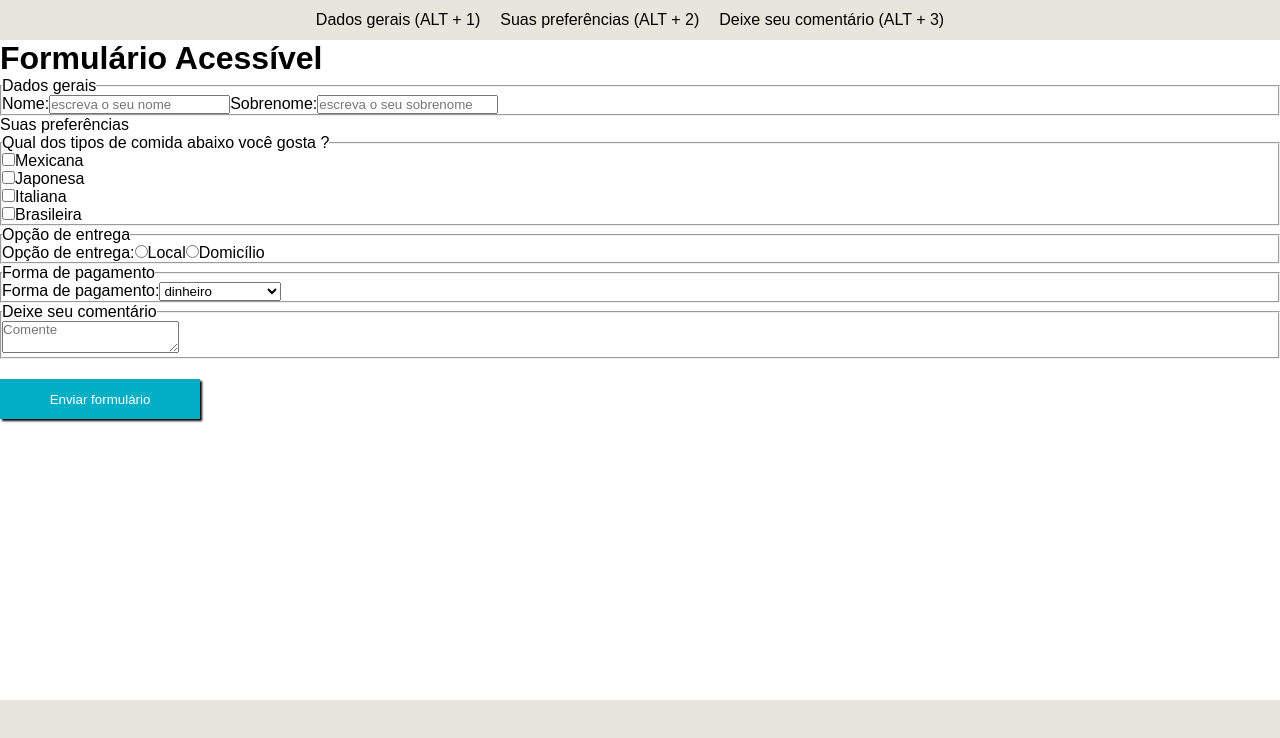
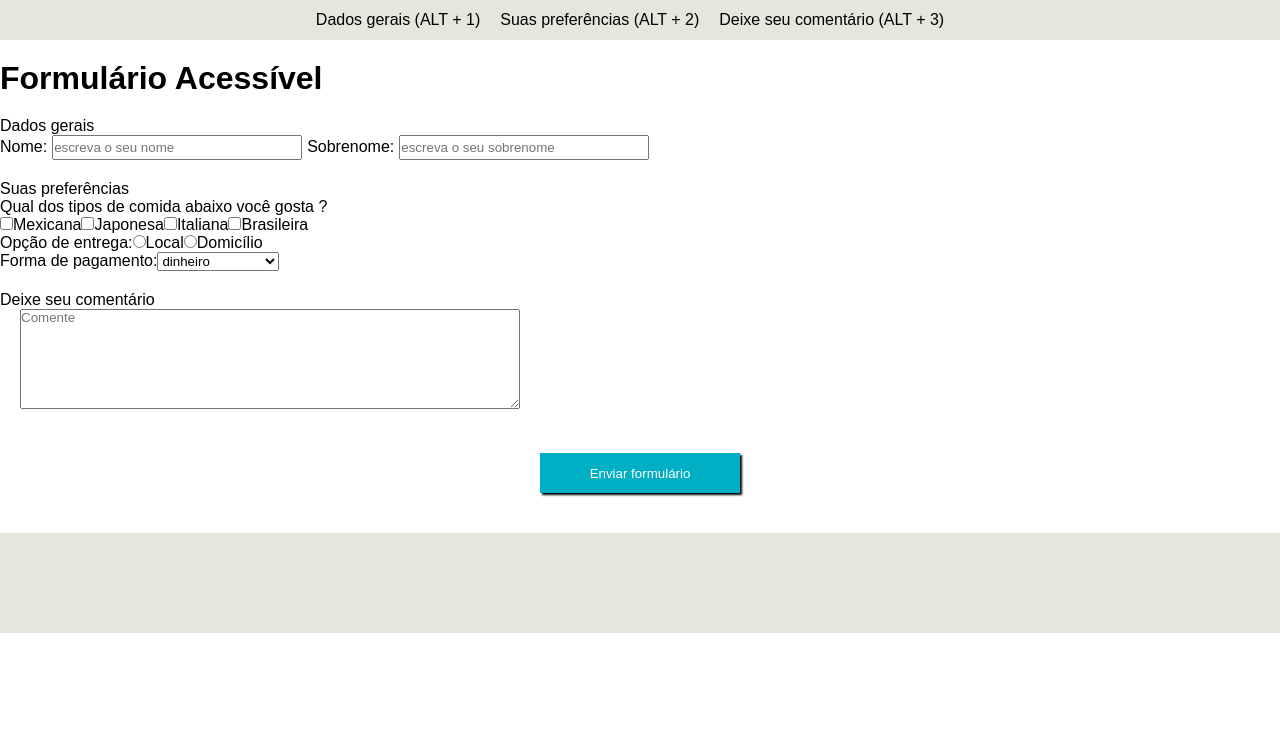
Before and after one commit to vyamashiro/Formulario-Acessivel, a React (Create React App) app: page / in a window 1280 px wide. Shown: the top 738 px of the page. Built offline with nearby package versions, Linux system fonts and the light colour scheme.

Commit message:
componentização parte 1

```diff
--- a/src/Form/Form.jsx
+++ b/src/Form/Form.jsx
@@ -2,6 +2,8 @@
 import React from 'react';
 import Navbar from './navbar/Navbar';
 import SubmitButton from './submitButton/SubmitButton';
+import GeneralData from './generalData/GeneralData';
+import CommentBox from './commentBox/CommentBox';
 import Footer from './footer/Footer';
 
 function Form() {
@@ -13,48 +15,31 @@ function Form() {
         <h1>Formulário Acessível</h1>
 
         <form>
-          <fieldset>
-            <legend>Dados gerais</legend>
-            <label htmlFor="form_name" accessKey="1">
-              Nome:
-              <input type="text" id="form_name" name="form_name" placeholder="escreva o seu nome" />
-            </label>
+          <GeneralData />
 
-            <label htmlFor="form_surname">
-              Sobrenome:
-              <input type="text" id="form_surname" surname="form_surname" placeholder="escreva o seu sobrenome" />
-            </label>
+          <div>
+            <p>Suas preferências</p>
 
-          </fieldset>
-
-          <p>Suas preferências</p>
-
-          <fieldset>
             <legend>Qual dos tipos de comida abaixo você gosta ?</legend>
             <label htmlFor="Mexicana">
               <input type="checkbox" id="Mexicana" accessKey="2" />
               Mexicana
             </label>
-            <br />
             <label htmlFor="Japonesa">
               <input type="checkbox" id="Japonesa" />
               Japonesa
             </label>
-            <br />
             <label htmlFor="Italiana">
               <input type="checkbox" id="Italiana" />
               Italiana
             </label>
-            <br />
             <label htmlFor="Brasileira">
               <input type="checkbox" id="Brasileira" />
               Brasileira
             </label>
-            <br />
-          </fieldset>
+          </div>
 
-          <fieldset id="opcaoEntrega">
-            <legend>Opção de entrega</legend>
+          <div>
             <label htmlFor="opcaoEntrega">
               Opção de entrega:
               <label htmlFor="opçãoLocal">
@@ -66,10 +51,9 @@ function Form() {
                 Domicílio
               </label>
             </label>
-          </fieldset>
+          </div>
 
-          <fieldset>
-            <legend>Forma de pagamento</legend>
+          <div>
             <label htmlFor="formaPagamento">
               Forma de pagamento:
               <select>
@@ -78,13 +62,10 @@ function Form() {
                 <option name="formaPagamento" value="cartão de débito">cartão de débito</option>
               </select>
             </label>
-          </fieldset>
 
-          <fieldset>
-            <legend>Deixe seu comentário</legend>
-            <textarea placeholder="Comente" accessKey="3" />
-          </fieldset>
+          </div>
 
+          <CommentBox />
           <SubmitButton />
 
         </form>
--- /dev/null
+++ b/src/Form/commentBox/CommentBox.jsx
@@ -0,0 +1,14 @@
+/* eslint-disable jsx-a11y/no-access-key */
+import React from 'react';
+import * as Styled from './CommentBox.style';
+
+const CommentBox = () => (
+  <>
+    <Styled.CommentBox>
+      <legend>Deixe seu comentário</legend>
+      <Styled.CommentTextArea placeholder="Comente" accessKey="3" />
+    </Styled.CommentBox>
+  </>
+);
+
+export default CommentBox;
--- /dev/null
+++ b/src/Form/commentBox/CommentBox.style.jsx
@@ -0,0 +1,13 @@
+import styled from 'styled-components/macro';
+
+export const CommentBox = styled.div`
+    margin-top: 20px;
+    margin-bottom: 20px;
+`;
+
+export const CommentTextArea = styled.textarea`
+    margin-right: 5px;
+    margin-left: 20px;
+    height: 100px;
+    width: 500px;
+`;
--- a/src/Form/footer/Footer.style.js
+++ b/src/Form/footer/Footer.style.js
@@ -6,7 +6,7 @@ const FooterContainer = styled.footer`
     background-color: #e6e6dc;
     bottom: 0;
     height: 100px;
-    position: absolute;
+    position: relative;
     width: 100%;
 `;
 
--- /dev/null
+++ b/src/Form/generalData/GeneralData.jsx
@@ -0,0 +1,22 @@
+/* eslint-disable jsx-a11y/no-access-key */
+import React from 'react';
+import * as Styled from './GeneralData.style';
+
+const GeneralData = () => (
+  <>
+    <Styled.GeneralDataContainer>
+      <legend>Dados gerais</legend>
+      <Styled.Label htmlFor="form_name" accessKey="1">
+        Nome:
+        <Styled.Input type="text" id="form_name" name="form_name" placeholder="escreva o seu nome" />
+      </Styled.Label>
+
+      <Styled.Label htmlFor="form_surname">
+        Sobrenome:
+        <Styled.Input type="text" id="form_surname" surname="form_surname" placeholder="escreva o seu sobrenome" />
+      </Styled.Label>
+    </Styled.GeneralDataContainer>
+  </>
+);
+
+export default GeneralData;
--- /dev/null
+++ b/src/Form/generalData/GeneralData.style.jsx
@@ -0,0 +1,16 @@
+import styled from 'styled-components/macro';
+
+export const GeneralDataContainer = styled.div`
+    margin-top: 20px;
+    margin-bottom: 20px;
+`;
+
+export const Label = styled.label`
+    margin-right: 5px;
+`;
+
+export const Input = styled.input`
+    margin-left: 5px;
+    height: 25px;
+    width: 250px;
+`;
--- a/src/Form/navbar/Navbar.style.jsx
+++ b/src/Form/navbar/Navbar.style.jsx
@@ -5,6 +5,7 @@ export const Header = styled.header`
   background-color: #e6e6dc;
   display: grid;
   height: 40px;
+  margin-bottom: 20px;
 `;
 export const Nav = styled.nav`
   text-align: center;
--- a/src/Form/submitButton/SubmitButton.style.jsx
+++ b/src/Form/submitButton/SubmitButton.style.jsx
@@ -6,10 +6,10 @@ const Button = styled.button`
     box-shadow: 2px 2px 2px black;
     color: #FFFFFF;
     cursor: pointer;
+    display: block;
     height: 40px;
     min-width: 150px;
-    margin-top: 20px;
-    margin-bottom: 20px;
+    margin: 40px auto 40px;
     width: 200px;
 `;
 
```
